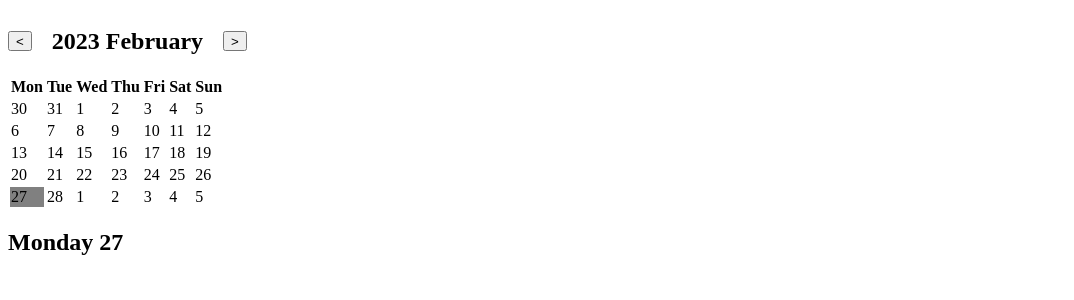
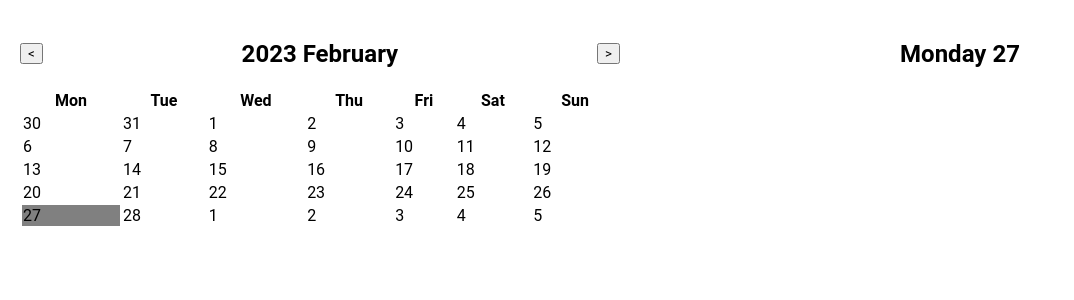
Before and after one commit to IevaSta/18-calendar, a React (Create React App) app: page / in a window 1280 px wide. Shown: the top 300 px of the page, without its empty margins (0-1074 px from the left). Built offline with nearby package versions, Linux system fonts and the light colour scheme.

Commit message:
scss frame style

```diff
--- a/src/App.jsx
+++ b/src/App.jsx
@@ -28,6 +28,8 @@ function App() {
   )
 
   return (
+
+    <div >
       <DataContext.Provider
         value={{
           dataCalendar,
@@ -38,7 +40,7 @@ function App() {
 
         <Header />
 
-      <main>
+        <main className='container_main'>
           <Calendar />
           <Notes />
         </main>
@@ -59,6 +61,7 @@ function App() {
 */}
 
       </DataContext.Provider>
+    </div>
   );
 }
 
--- a/src/App.scss
+++ b/src/App.scss
@@ -1,3 +1,13 @@
-.today {
-  background-color: grey;
+* {
+  font-family: 'Roboto', sans-serif;
 }
+
+body {
+  margin: 0;
+}
+
+
+
+
+@import 'Scss/frame';
+@import 'Scss/days';
--- a/src/Components/Calendar.jsx
+++ b/src/Components/Calendar.jsx
@@ -19,11 +19,11 @@ function Calendar() {
     };
 
     return (
-        <div>
-            <div style={{ display: "flex", alignItems: "center", gap: "20px" }}>
-                <button style={{ height: "20px" }} onClick={handlePrevMonth}>{"<"}</button>
+        <div className='left'>
+            <div className='left_header'>
+                <button onClick={handlePrevMonth}>{"<"}</button>
                 <h2>{dataCalendar && dataCalendar.year + ' ' + months[dataCalendar.month]}</h2>
-                <button style={{ height: "20px" }} onClick={handleNextMonth}>{">"}</button>
+                <button onClick={handleNextMonth}>{">"}</button>
             </div>
             <table>
                 <thead>
--- a/src/Components/Notes.jsx
+++ b/src/Components/Notes.jsx
@@ -24,8 +24,8 @@ function Notes() {
     const { year, month, day, weekDay, data } = dataNotes;
 
     return (
-        <div>
-            <h2>{weekDayTitle[weekDay] + ' ' + day}</h2>
+        <div className='right'>
+            <h2 className='right_header'>{weekDayTitle[weekDay] + ' ' + day}</h2>
             <form>
 
             </form>
--- a/src/Scss/days.scss
+++ b/src/Scss/days.scss
@@ -1,3 +1,7 @@
+.today {
+    background-color: grey;
+}
+
 /*
 dienu stiliai:
 
--- /dev/null
+++ b/src/Scss/frame.scss
@@ -0,0 +1,28 @@
+.container_main {
+    display: flex;
+    justify-content: center;
+
+    .left {
+        width: 50%;
+        display: flex;
+        flex-direction: column;
+        justify-content: flex-end;
+        margin: 20px;
+
+        .left_header {
+            display: flex;
+            justify-content: space-between;
+            align-items: center;
+        }
+    }
+
+    .right {
+        width: 50%;
+        margin: 20px;
+
+        .right_header {
+            display: flex;
+            justify-content: center;
+        }
+    }
+}
```
Lines whose indentation alone changed are shown as unchanged.
